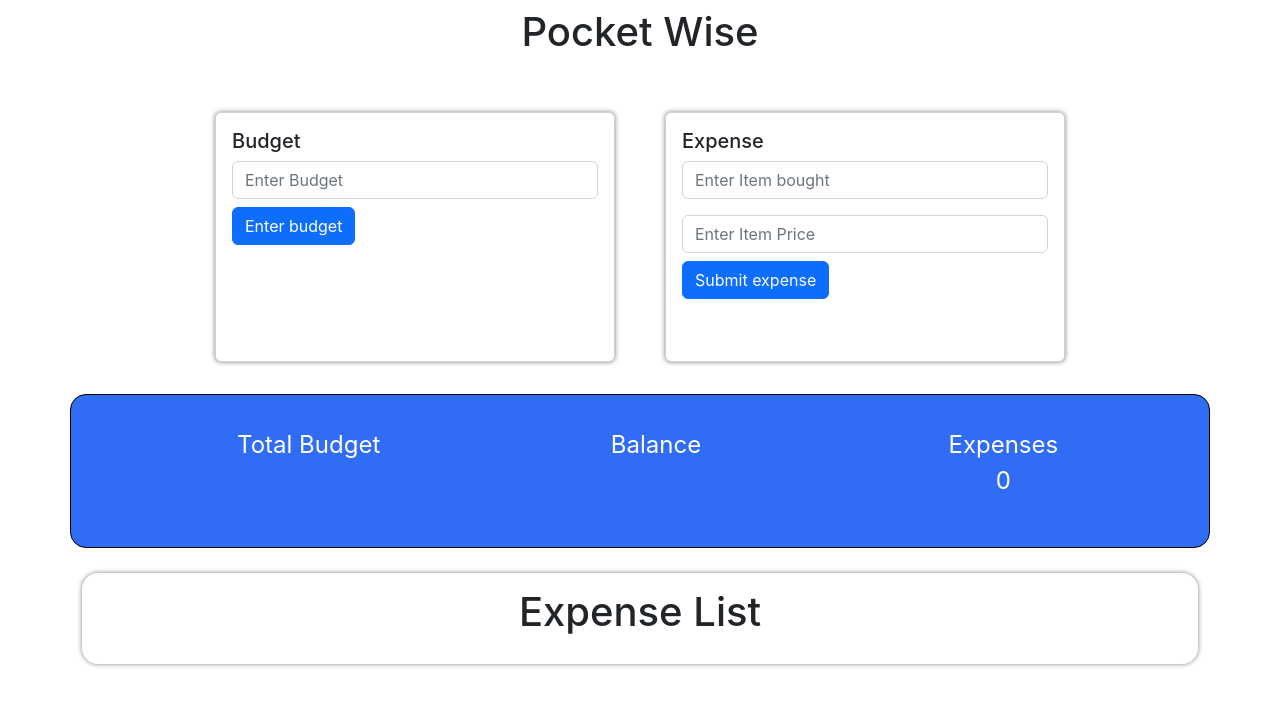
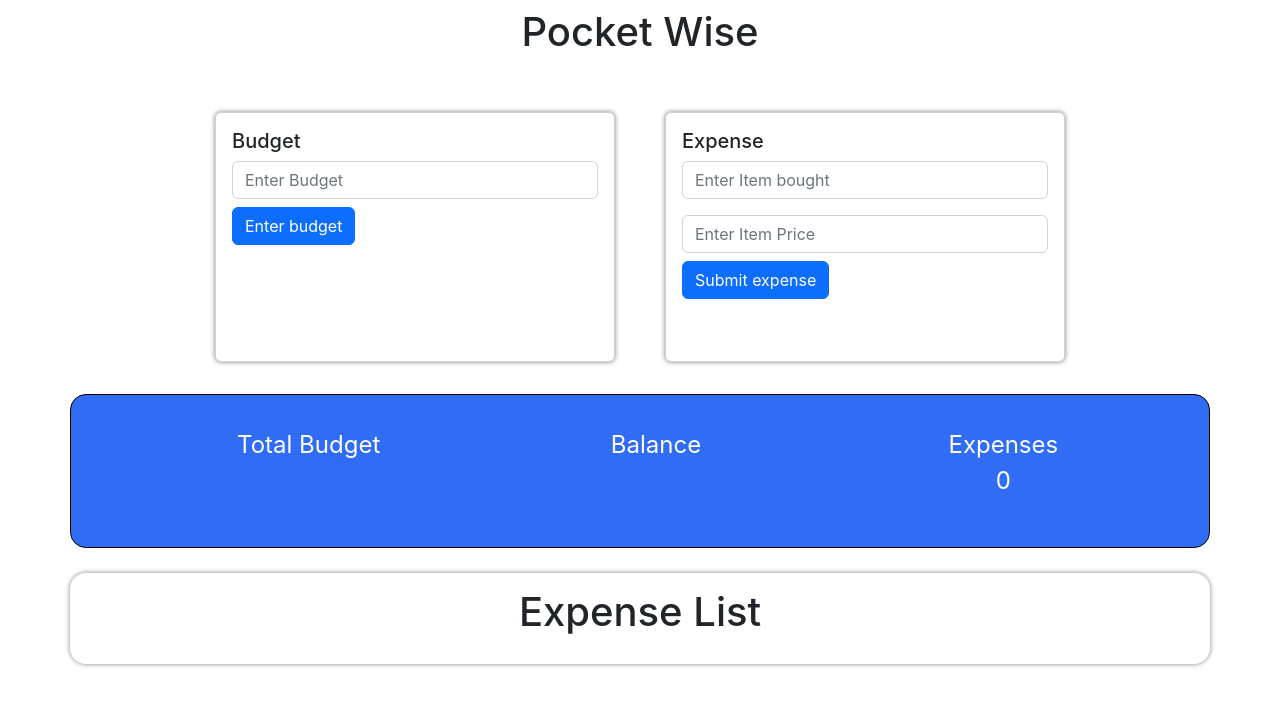
Before and after one commit to ElvinGarciaDev/Pocket-Wise, a React (Create React App) app in the folder client/: page / in a window 1280 px wide. Shown: the top 706 px of the page. Built offline with nearby package versions, Linux system fonts and the light colour scheme; no server answers.

Commit message:
removing padding for expense container

```diff
--- a/client/src/App.css
+++ b/client/src/App.css
@@ -50,3 +50,10 @@
   justify-content: center !important;
 
 } */
+
+/*Makes expense and budget/balance/expense container the same with*/
+.expenseContainer {
+  padding-left: 0;
+  padding-right: 0;
+
+}
--- a/client/src/App.js
+++ b/client/src/App.js
@@ -166,7 +166,7 @@ function App() {
         </ul>
       </div>
 
-      <div className="container">
+      <div className="container expenseContainer">
         <div className="expenseDiv">
           <h1>Expense List</h1>
           <Expenses tasks={data} onDelete={deleteExpense} />
--- a/client/src/components/AddExpenses/AddExpenses.js
+++ b/client/src/components/AddExpenses/AddExpenses.js
@@ -24,6 +24,10 @@ const AddExpenses = ({onAdd}) => {
     e.preventDefault()
 
     onAdd({title, price})
+
+    // Empty the input in the state for both inputs
+    setTitle("")
+    setPrice("")
   }
 
   return (
```
